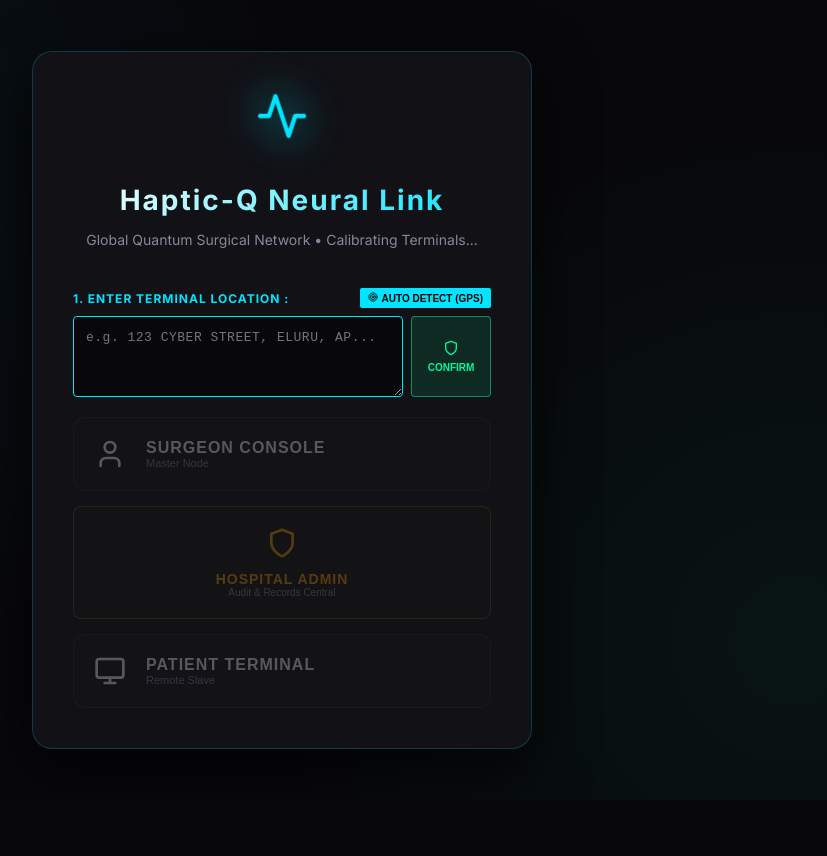
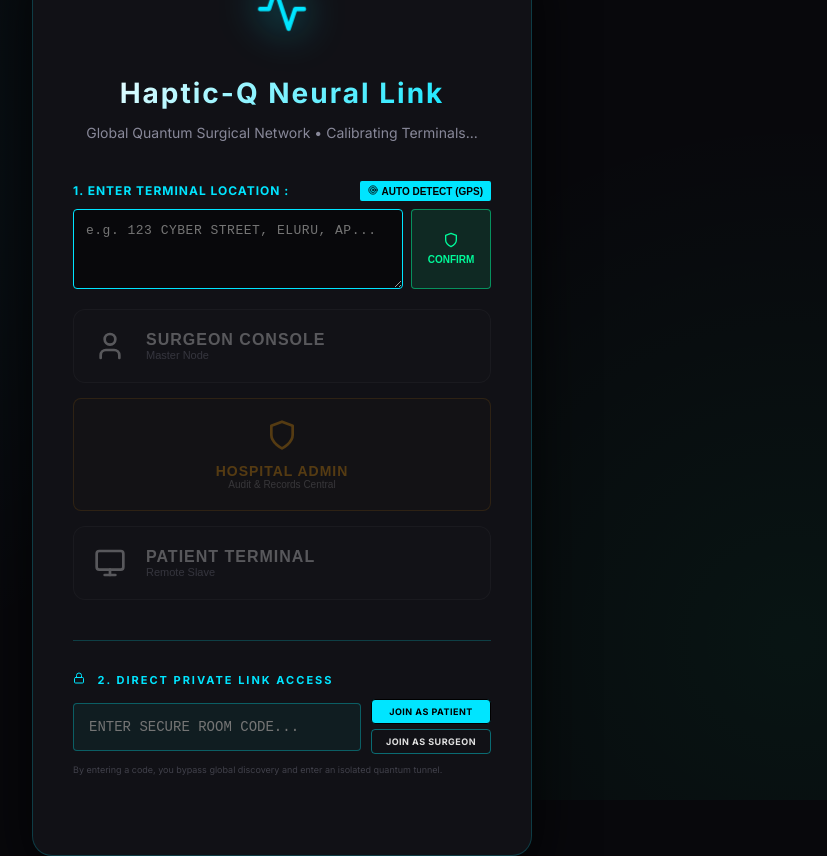
Before and after one commit to mohankrishnakola-68/Finalized-SRM_Project, a React (Vite) app in the folder frontend/: page / in a window 1280 px wide. Shown: the whole page, without its empty margins (358-1185 px from the left). Before the commit the page ends 800 px from the top, so only its background shows below. Built offline with nearby package versions, Linux system fonts and the light colour scheme.

Commit message:
Neural Link Portal Final Version

```diff
--- a/frontend/src/App.jsx
+++ b/frontend/src/App.jsx
@@ -334,7 +334,15 @@
 
 function App() {
   const [role, setRole] = useState(null);
-  const [roomId, setRoomId] = useState('LOBBY'); // Private room state
+  const [roomId, setRoomId] = useState('LOBBY');
+  const [tempRoomId, setTempRoomId] = useState('');
+
+  const handleManualJoin = () => {
+    if (!tempRoomId.trim()) return;
+    setRoomId(tempRoomId.trim());
+    triggerFlash(`🔗 TUNNELING TO ROOM: ${tempRoomId.trim()}`);
+    playSciFiSound('engage');
+  }; // Private room state
   const [socket, setSocket] = useState(null);
   const [localMouse, setLocalMouse] = useState({ x: 50.0, y: 50.0 });
   const remoteCursorRef = useRef({ x: 50.0, y: 50.0 });
@@ -567,6 +575,15 @@
     }
   }, [role]);
 
+  useEffect(() => {
+    if (socket && roomId) {
+      socket.emit('join-room', roomId);
+      if (roomId !== 'LOBBY') {
+        triggerFlash(`📶 CONNECTED TO PRIVATE LINK: ${roomId}`);
+      }
+    }
+  }, [socket, roomId]);
+
   // Audio Recording Toggle
   const startRecording = async () => {
     try {
@@ -961,6 +978,20 @@
       return;
     }
     setRole(selectedRole);
+  };
+
+  const handlePortalJoin = (targetRole) => {
+    if (!tempRoomId.trim()) {
+      alert("Please enter a Room Code first!");
+      return;
+    }
+    // Set role and jump into the room immediately
+    setRole(targetRole);
+    setRoomId(tempRoomId.trim());
+    setLocationConfirmed(true);
+    if (!localLocation || localLocation === 'DETECTING...') {
+      setLocalLocation('REMOTE ACCESS NODE [AUTO-CONNECT]');
+    }
   };
 
   const handleAutoDetect = () => {
@@ -1080,6 +1111,29 @@
               </button>
             <button className="role-btn patient" onClick={() => handleRoleSelect('patient')}><Monitor size={32} /><div className="role-text"><strong>PATIENT TERMINAL</strong><span>Remote Slave</span></div></button>
           </div>
+
+          <div className="private-join-portal" style={{marginTop: '40px', borderTop: '1px solid rgba(0, 243, 255, 0.2)', paddingTop: '20px', width: '100%', textAlign: 'left'}}>
+             <h3 style={{fontSize: '11px', color: 'var(--accent-cyan)', marginBottom: '12px', letterSpacing: '2px', fontWeight: 'bold'}}>
+                <Lock size={12} style={{marginRight: '8px'}}/> 2. DIRECT PRIVATE LINK ACCESS
+             </h3>
+             <div style={{display: 'flex', gap: '10px', alignItems: 'center'}}>
+                <input
+                   value={tempRoomId}
+                   onChange={(e) => setTempRoomId(e.target.value.toUpperCase())}
+                   placeholder="ENTER SECURE ROOM CODE..."
+                   style={{
+                     flex: 1, background: 'rgba(0, 243, 255, 0.05)', color: 'var(--accent-cyan)',
+                     border: '1px solid rgba(0, 243, 255, 0.3)', padding: '15px',
+                     fontSize: '14px', fontFamily: 'monospace', outline: 'none', borderRadius: '4px'
+                   }}
+                />
+                <div style={{display: 'flex', flexDirection: 'column', gap: '5px'}}>
+                   <button onClick={() => handlePortalJoin('patient')} className="cyber-button-small" style={{fontSize: '9px', width: '120px', background: 'var(--accent-cyan)', color: '#000'}}>JOIN AS PATIENT</button>
+                   <button onClick={() => handlePortalJoin('surgeon')} className="cyber-button-small" style={{fontSize: '9px', width: '120px', borderColor: 'rgba(0, 243, 255, 0.4)'}}>JOIN AS SURGEON</button>
+                </div>
+             </div>
+             <p style={{fontSize: '9px', opacity: 0.4, marginTop: '10px'}}>By entering a code, you bypass global discovery and enter an isolated quantum tunnel.</p>
+          </div>
         </div>
       </div>
      </ErrorBoundary>
```
